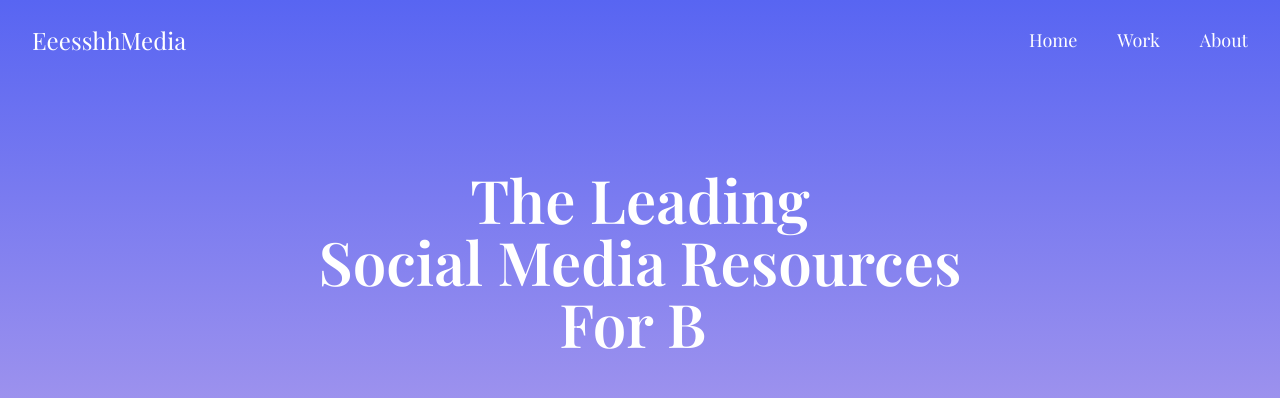
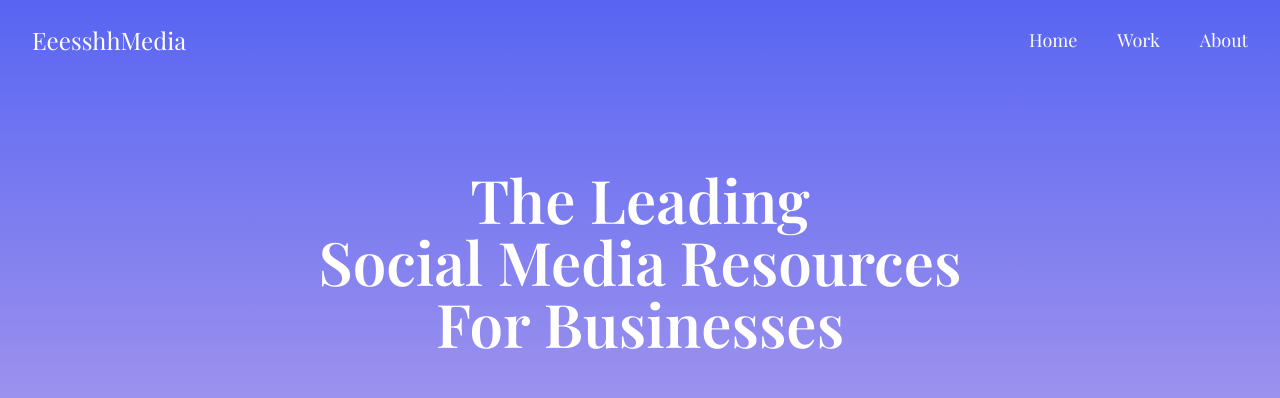
Before and after one commit to antdoan123/optimal, a Next.js app: page /components/Hero in a window 1280 px wide. Shown: the top 398 px of the page. Built offline with nearby package versions, Linux system fonts and the light colour scheme.

Commit message:
update everything

```diff
--- a/pages/components/Hero.jsx
+++ b/pages/components/Hero.jsx
@@ -2,7 +2,7 @@ import Head from 'next/head'
 import Image from 'next/image'
 import { Inter } from '@next/font/google'
 import styles from '@/styles/Home.module.css'
-import Typical from 'react-typical'
+
 import { animated, useSpring } from 'react-spring';
 import Link from 'next/link'
 
@@ -29,11 +29,7 @@ function Hero() {
               <h1 className='flex-1 font-semibold text-5xl md:text-6xl lg:leading-[62px] leading-[52px]'>
                 The Leading <br className='sm:block hidden'/> {" "}
                 Social Media Resources <br className='sm:block hidden'/>
-                <Typical
-                  steps={['For Brands', 1500, 'For Businesses', 1500, 'For Influencers', 1500, 'For Agencies', 1500]}
-                  loop={Infinity}
-                  wrapper="p"
-                />
+                For Businesses
               </h1>
             <div className='flex w-[100%] md:w-[50%]'>
               <p className='flex-1 text-xl mt-10 '>EeesshhMedia provide you a one stop platform to Develop your Website, Automated Hosting, Optimize SEO, and Provide Social Media Marketing</p>
```
Also changed, not shown: package.json (+4 -13 lines), 1 other file (tests, documents, lock files or other folders).
